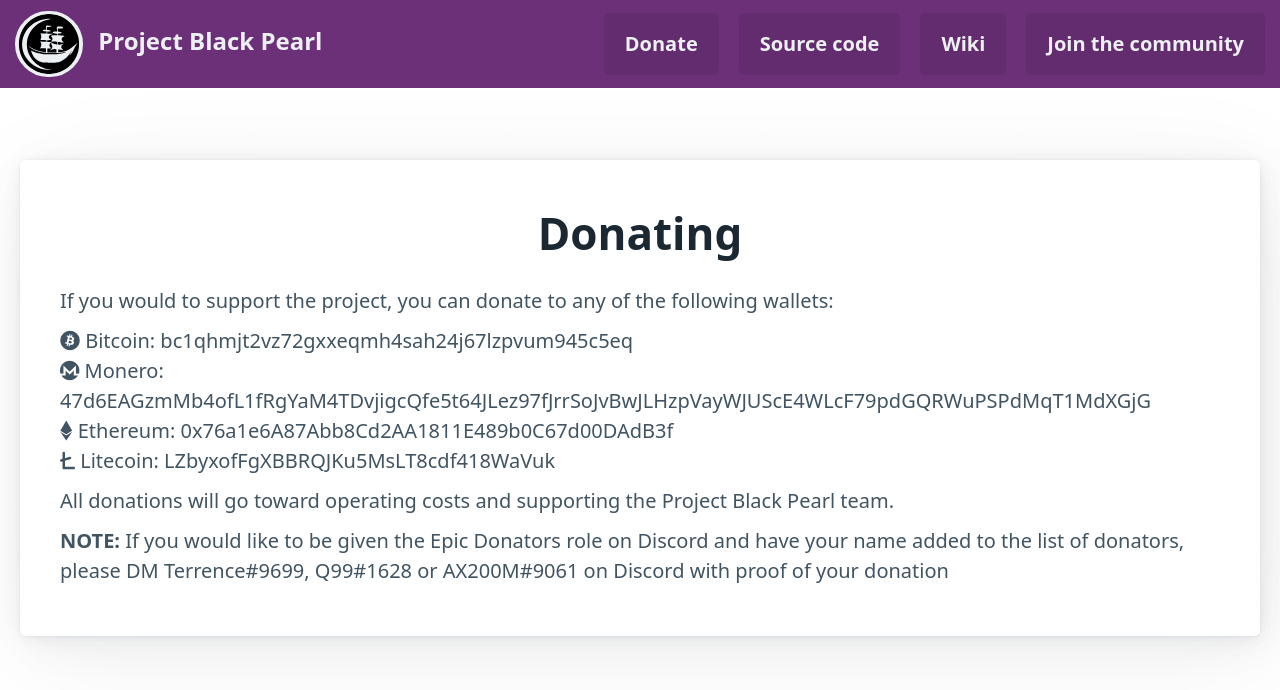
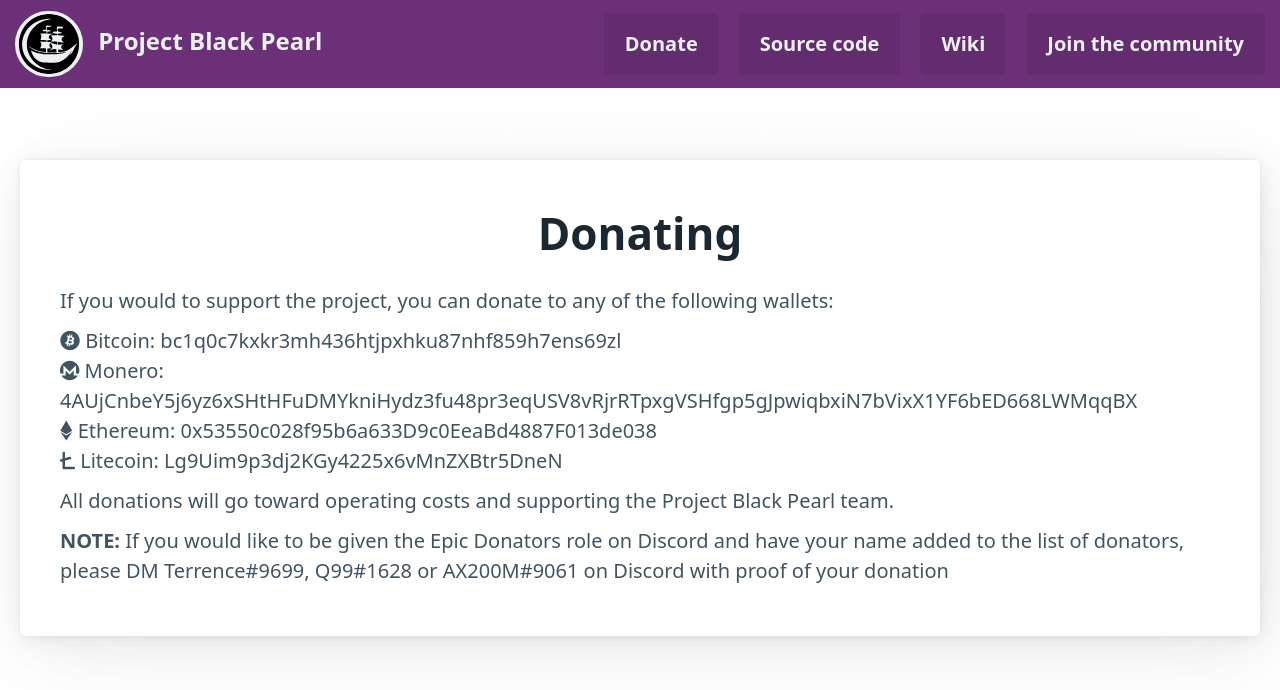
Before and after one commit to ProjectBlackPearl/ProjectBlackPearl.github.io, a Svelte app: page / in a window 1280 px wide. Both pictures are taken after a click on the button "Donate". Shown: the top 690 px of the page. Built offline with nearby package versions, Linux system fonts and the light colour scheme.

Commit message:
Updates Donating.svelte to include new wallets

```diff
--- a/src/components/Donating.svelte
+++ b/src/components/Donating.svelte
@@ -15,7 +15,7 @@
           following wallets:
         </p>
         <p class="wallets-btn">
-          <Clipboard text="bc1qhmjt2vz72gxxeqmh4sah24j67lzpvum945c5eq" let:copy>
+          <Clipboard text="bc1q0c7kxkr3mh436htjpxhku87nhf859h7ens69zl" let:copy>
             <!-- svelte-ignore a11y-no-redundant-roles -->
             <button on:click={copy} role="button"
               ><i class="fa-brands fa-bitcoin" />
@@ -23,7 +23,7 @@
             ><br />
           </Clipboard>
           <Clipboard
-            text="47d6EAGzmMb4ofL1fRgYaM4TDvjigcQfe5t64JLez97fJrrSoJvBwJLHzpVayWJUScE4WLcF79pdGQRWuPSPdMqT1MdXGjG"
+            text="4AUjCnbeY5j6yz6xSHtHFuDMYkniHydz3fu48pr3eqUSV8vRjrRTpxgVSHfgp5gJpwiqbxiN7bVixX1YF6bED668LWMqqBX"
             let:copy
           >
             <!-- svelte-ignore a11y-no-redundant-roles -->
@@ -32,14 +32,14 @@
               Monero</button
             ><br />
           </Clipboard>
-          <Clipboard text="0x76a1e6A87Abb8Cd2AA1811E489b0C67d00DAdB3f" let:copy>
+          <Clipboard text="0x53550c028f95b6a633D9c0EeaBd4887F013de038" let:copy>
             <!-- svelte-ignore a11y-no-redundant-roles -->
             <button on:click={copy} role="button"
               ><i class="fa-brands fa-ethereum" />
               Ethereum</button
             ><br />
           </Clipboard>
-          <Clipboard text="LZbyxofFgXBBRQJKu5MsLT8cdf418WaVuk" let:copy>
+          <Clipboard text="Lg9Uim9p3dj2KGy4225x6vMnZXBtr5DneN" let:copy>
             <!-- svelte-ignore a11y-no-redundant-roles -->
             <button on:click={copy} role="button"
               ><i class="fa-solid fa-litecoin-sign" />
@@ -67,13 +67,13 @@
         </p>
         <p class="wallets">
           <i class="fa-brands fa-bitcoin" /> Bitcoin:
-          bc1qhmjt2vz72gxxeqmh4sah24j67lzpvum945c5eq <br />
+          bc1q0c7kxkr3mh436htjpxhku87nhf859h7ens69zl <br />
           <i class="fa-brands fa-monero" /> Monero:
-          47d6EAGzmMb4ofL1fRgYaM4TDvjigcQfe5t64JLez97fJrrSoJvBwJLHzpVayWJUScE4WLcF79pdGQRWuPSPdMqT1MdXGjG
+          4AUjCnbeY5j6yz6xSHtHFuDMYkniHydz3fu48pr3eqUSV8vRjrRTpxgVSHfgp5gJpwiqbxiN7bVixX1YF6bED668LWMqqBX
           <br />
           <i class="fa-brands fa-ethereum" /> Ethereum:
-          0x76a1e6A87Abb8Cd2AA1811E489b0C67d00DAdB3f <br />
-          <i class="fa-solid fa-litecoin-sign" /> Litecoin: LZbyxofFgXBBRQJKu5MsLT8cdf418WaVuk
+          0x53550c028f95b6a633D9c0EeaBd4887F013de038 <br />
+          <i class="fa-solid fa-litecoin-sign" /> Litecoin: Lg9Uim9p3dj2KGy4225x6vMnZXBtr5DneN
         </p>
         <p>
           All donations will go toward operating costs and supporting the
```
